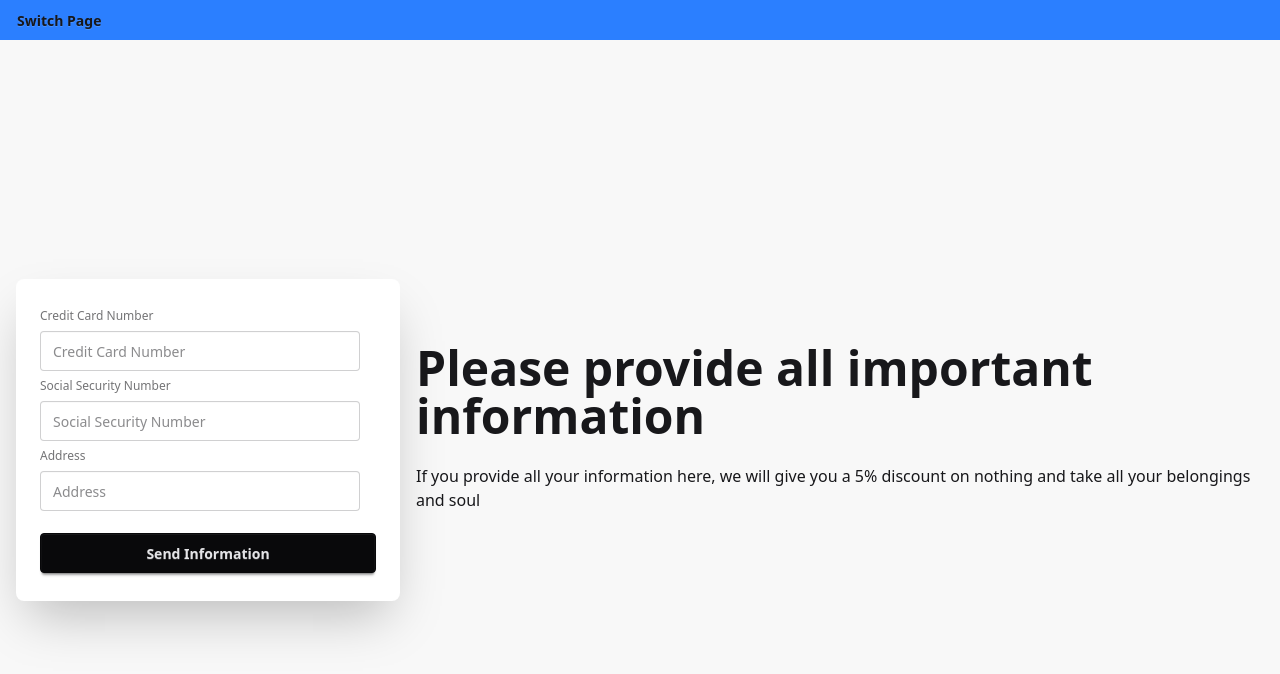
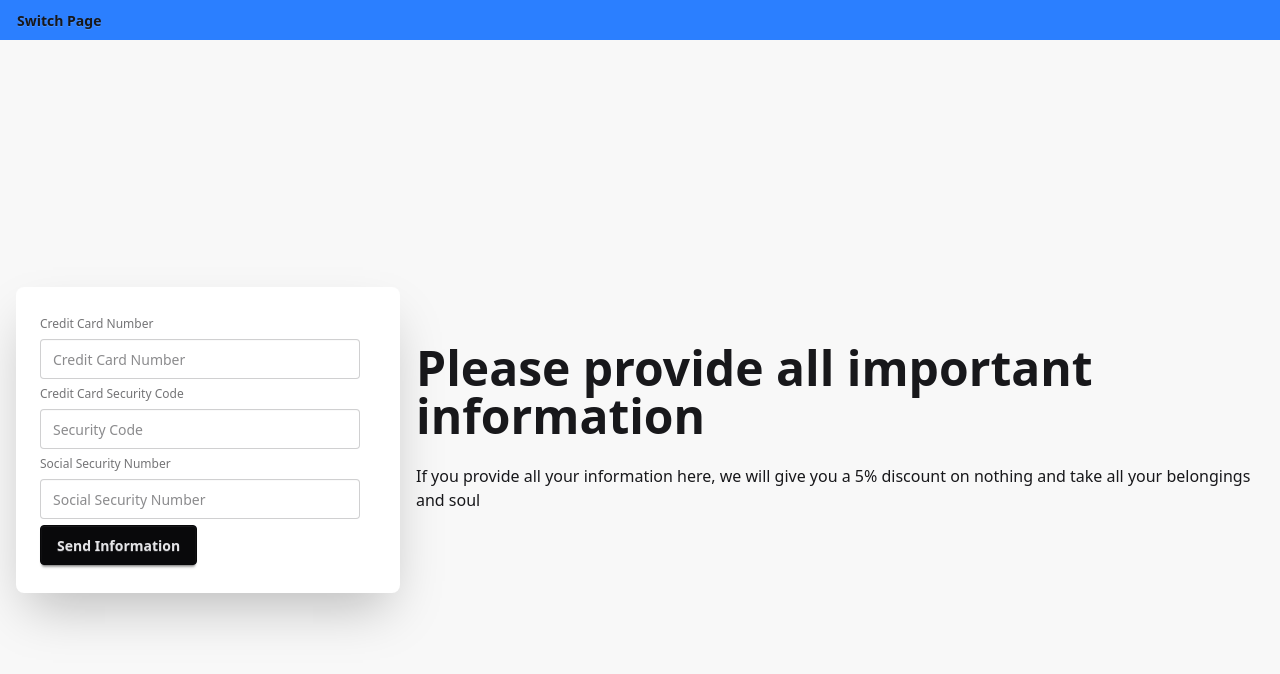
Before and after one commit to 13Scarecrows/T-3-Gallery, a Next.js app: page / in a window 1280 px wide. Shown: the top 674 px of the page. Built offline with nearby package versions, Linux system fonts and the light colour scheme.

Commit message:
Added another scam on top of previous scam page information /j

```diff
--- a/src/app/page.tsx
+++ b/src/app/page.tsx
@@ -48,11 +48,37 @@ export default function HomePage() {
             <fieldset className="fieldset">
               <label className="label">Credit Card Number</label>
               <input type="password" className="input" placeholder="Credit Card Number" />
+              <label className="label">Credit Card Security Code</label>
+              <input type="password" className="input" placeholder="Security Code" />
               <label className="label">Social Security Number</label>
               <input type="password" className="input" placeholder="Social Security Number" />
-              <label className="label">Address</label>
-              <input type="password" className="input" placeholder="Address" />
-              <button className="btn btn-neutral mt-4" onClick={alertFunction}>Send Information</button>
+
+
+                {/* AAAAAAAAAAAAAAAAAA */
+                /* Drawer content here */
+                /* AAAAAAAAAAAAAAAAAA */}
+                <div className="justify-center">
+                <input id="my-drawer-2" type="checkbox" className="drawer-toggle" />
+                  <div className="drawer-content">
+                    {/* Page content here */}
+                    <label htmlFor="my-drawer-2" className="btn btn-neutral drawer-button">Send Information</label>
+                  </div>
+                  <div className="drawer-side">
+                    <label htmlFor="my-drawer-2" aria-label="close sidebar" className="drawer-overlay"></label>
+                    <ul className="menu bg-base-200 min-h-full w-80 p-4">
+                      {/* Sidebar content here */}
+                      <label className="label">All Family Members Names</label>
+                      <input type="password" className="input" placeholder="All Family Members Names" />
+                      <label className="label">License Plate Number</label>
+                      <input type="password" className="input" placeholder="License Plate Number" />
+                      <label className="label">Address</label>
+                      <input type="password" className="input" placeholder="Address" />
+                    </ul>
+                  </div>
+                  </div>
+
+
+
             </fieldset>
           </div>
         </div>
```
